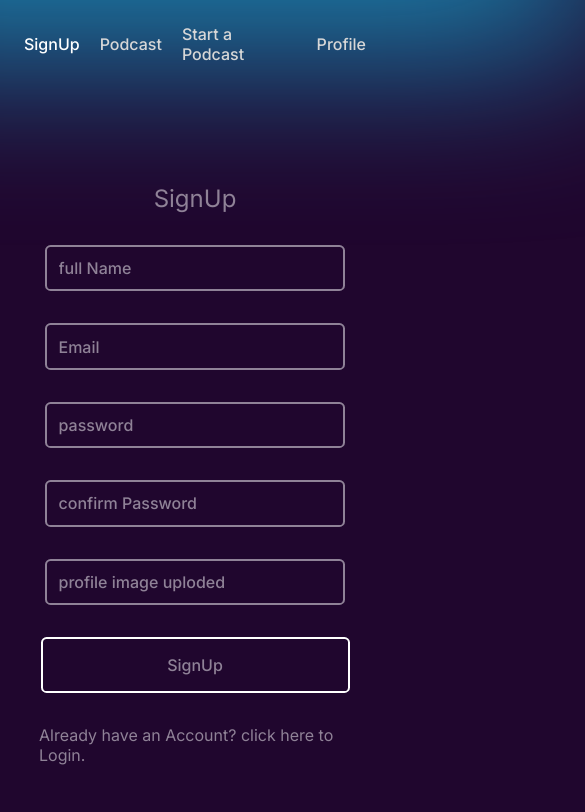
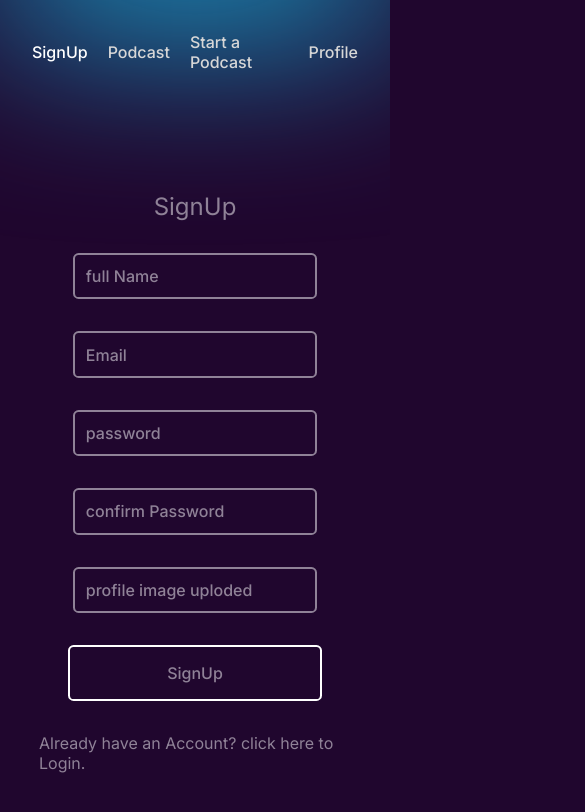
Before and after one commit to rahul-9340/podcast-react-app, a React (Vite) app: page / in a window 390 px wide. Shown: the top 812 px of the page, 585 px wide, since content can reach past the window. Built offline with nearby package versions, Linux system fonts and the light colour scheme; no server answers.

Commit message:
responsiveness

```diff
--- a/src/components/common/Button/style.css
+++ b/src/components/common/Button/style.css
@@ -4,7 +4,7 @@
     padding: 1rem;
     border-radius: 0.35rem;
     cursor: pointer;
-    width: 70vw;
+    width: 70%;
     margin: 1rem;
     font-size: 1rem;
     font-weight: 500;
--- a/src/components/common/Header/style.css
+++ b/src/components/common/Header/style.css
@@ -26,7 +26,7 @@
 
 .gradient{
 position: absolute;
-width:800px;
+width:100%;
 height:150px;
 margin: auto;
 background:var(--blue);
--- a/src/components/common/Podcast/AudioPlayer/index.jsx
+++ b/src/components/common/Podcast/AudioPlayer/index.jsx
@@ -103,7 +103,6 @@ else{
 
   const calculateGradient = () => {
     const value = Math.floor(currentTime/duration*100);
-    console.log(value)
     return `linear-gradient(to right, #aa2f31 ${value}%, rgb(147, 131, 131) ${value}%)`;
   };
 
@@ -123,15 +122,14 @@ else{
 
   return (
     <div className='custom-audio-player'>
-     <img src={image} className='display-image-player'/>
-
-    <audio ref={audioRef} src={audioSrc}/>
- <p className='audio-btn'  onClick={togglePlay}>{ isPlaying?<FaPause/>:<FaPlay/>}</p>
-<p className='curser-pointer' onClick={skipAudioBackward}><FaBackward/></p>
-    <div className='duration-flex'>
-<p>{formateTime(currentTime)}</p>
+     <div><img src={image} className='display-image-player'/></div>
+     <audio ref={audioRef} src={audioSrc}/>
+     <p className='audio-btn'  onClick={togglePlay}>{ isPlaying?<FaPause/>:<FaPlay/>}</p>
 
 
+<p className='curser-pointer' onClick={skipAudioBackward}><FaBackward/></p>
+ <div className='duration-flex'>
+<p>{formateTime(currentTime)}</p>
 <input
     type="range"
     onChange={handleDuration}
@@ -143,10 +141,12 @@ else{
     style={{background:calculateGradient()}}
     />
 
+<p className='formate-time'>{formateTime(duration-currentTime)}</p>
+</div>
+<p className='curser-pointer' onClick={skipAudioForward}><FaForward/></p>
 
-<p className='formate-time'>{formateTime(duration-currentTime)}</p>
-<p className='curser-pointer' onClick={skipAudioForward}><FaForward/></p>
-<p className='audio-btn'  onClick={toggleMute}>{!isMute?<FaVolumeUp/>:<FaVolumeMute/>}</p>
+
+<div className='audio-btn'  onClick={toggleMute}>{!isMute?<FaVolumeUp/>:<FaVolumeMute/>}</div>
 <input type="range"
 value={volume}
 step={0.01}
@@ -156,8 +156,7 @@ onChange={handleVolume}
 className='custom-volume'
 style={{background:volumeGradient()}}
     />
-    </div>
-    </div>
+</div>
 
   )
 }
--- a/src/components/common/Podcast/AudioPlayer/style.css
+++ b/src/components/common/Podcast/AudioPlayer/style.css
@@ -4,7 +4,7 @@
     bottom: 0;
     padding: 0.1rem 0rem;
     display: flex;
-    justify-content: center;
+    justify-content: space-between;
     align-items: center;
     gap: 2rem;
     background-color:rgb(14, 2, 21,0.5);
@@ -22,6 +22,11 @@
 
 }
 
+.flex{
+    display: flex;
+    gap: 10px;
+    align-items: center;
+}
 
 .duration-flex{
     display: flex;
--- a/src/components/common/input/style.css
+++ b/src/components/common/input/style.css
@@ -5,7 +5,7 @@
    border-radius:0.35rem;
    padding:0.7rem;
    font-size: 1rem;
-   width:70vw;
+   width:70%;
    font-weight: 500;
    margin: 1rem;
 }
--- a/src/index.css
+++ b/src/index.css
@@ -10,7 +10,6 @@
 
 
 body{
-  margin: 0px;
   font-family: "Inter",sans-serif;
   background-color: var(--theme);
  color: var(--purple-grey);
--- a/src/pages/PodcastDetails.jsx
+++ b/src/pages/PodcastDetails.jsx
@@ -61,7 +61,6 @@ export default function PodcastDetails() {
     };
   }, [id]);
 
-  console.log(podcast);
 
   return (
     <div>
--- a/src/pages/Profile.jsx
+++ b/src/pages/Profile.jsx
@@ -9,7 +9,6 @@ import Loader from '../components/common/Loader'
 
 export default function Profile() {
 const user = useSelector((state=>state.user.user))
-console.log("MY user",user)
 
   if(!user){
     return <Loader/>
```
